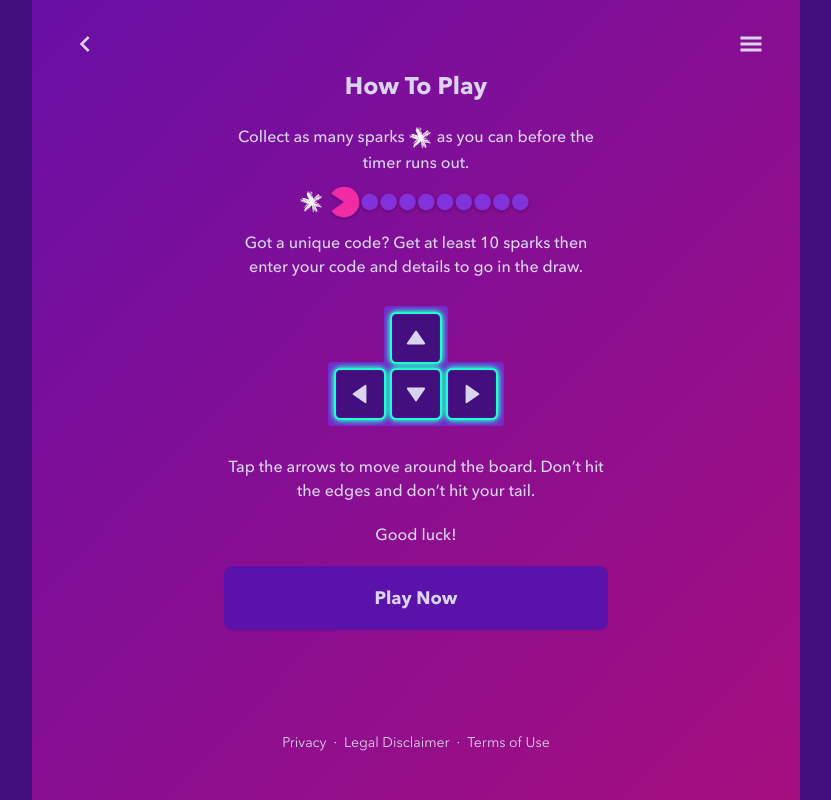
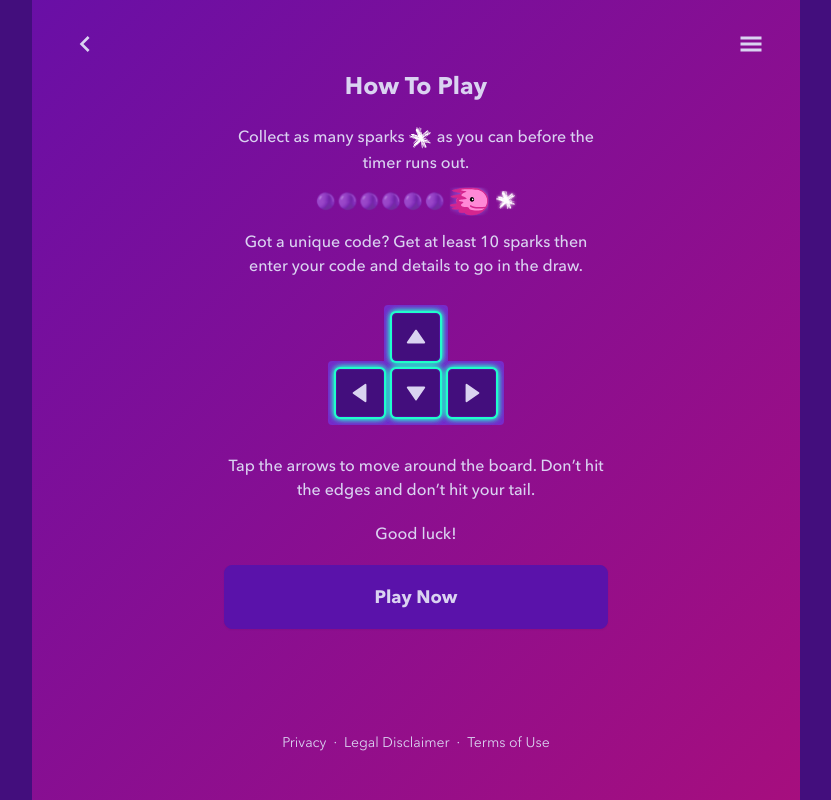
Before and after one commit to ricardogrecco/spark-snake-game, a Next.js app: page /tutorial in a window 1280 px wide. Shown: the whole page, without its empty margins (224-1055 px from the left). Built offline with nearby package versions, Linux system fonts and the light colour scheme.

Commit message:
Replaced Tutorial Snake

```diff
--- a/app/(routes)/tutorial/page.tsx
+++ b/app/(routes)/tutorial/page.tsx
@@ -28,8 +28,7 @@ export default function TutorialPage() {
           before the timer runs out.{" "}
         </p>
         <div className="-my-3">
-          <img src="assets/Spark.svg" className="inline w-6 h-6" />
-          <img src="assets/Snake.svg" className="inline w-48 lg:w-52" />
+          <img src="assets/TutorialSnake.svg" className="inline w-48 lg:w-52" />
         </div>
         <p>
           Got a unique code? Get at least {MIN_SPARKS} sparks then enter your
```
Also changed, not shown: public/assets/TutorialSnake.svg (added).
